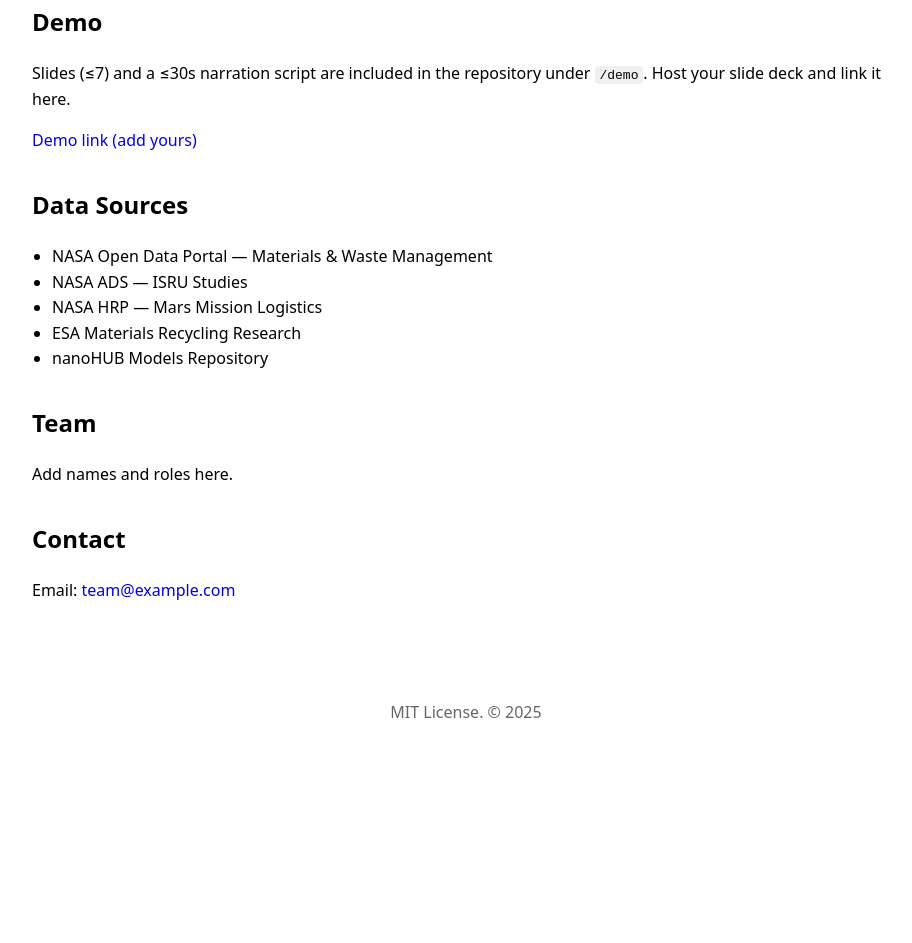
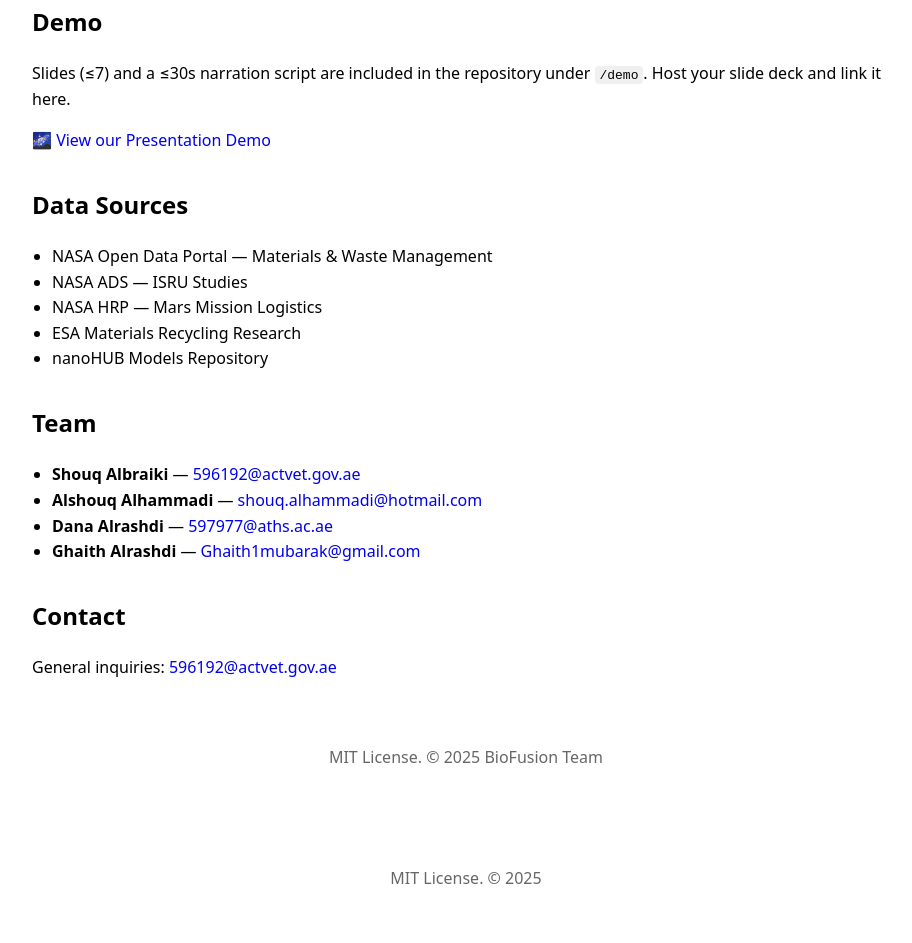
Before and after one commit to shouqalbraiki/BioFusion-BTR2, a plain HTML site: page index.html in a window 1280 px wide. Shown: the part 578-1521 px from the top of the page, without its empty margins (174-1086 px from the left). Before the commit the page ends 1351 px from the top, so only its background shows below. Drawn offline with Linux system fonts and the light colour scheme.

Commit message:
Update index.html

```diff
--- a/index.html
+++ b/index.html
@@ -31,9 +31,15 @@
 
   <section>
   <h2>Demo</h2>
-      <p>Slides (≤7) and a ≤30s narration script are included in the repository under <code>/demo</code>.
-      Host your slide deck and link it here.</p>
-      <p><a href="#" id="demo-link">Demo link (add yours)</a></p>
+  <p>
+    Slides (≤7) and a ≤30s narration script are included in the repository under <code>/demo</code>.
+    Host your slide deck and link it here.
+  </p>
+  <p>
+    <a href="https://drive.google.com/file/d/1RfJ0D8JyFawTt0P6JAXmgB9GERyEnv-L/view?usp=share_link" target="_blank">
+      🌌 View our Presentation Demo
+    </a>
+  </p>
 </section>
 
 <section>
@@ -49,14 +55,23 @@
 
 <section>
   <h2>Team</h2>
-      <p>Add names and roles here.</p>
+  <ul>
+    <li><strong>Shouq Albraiki</strong> — <a href="mailto:596192@actvet.gov.ae">596192@actvet.gov.ae</a></li>
+    <li><strong>Alshouq Alhammadi</strong> — <a href="mailto:shouq.alhammadi@hotmail.com">shouq.alhammadi@hotmail.com</a></li>
+    <li><strong>Dana Alrashdi</strong> — <a href="mailto:597977@aths.ac.ae">597977@aths.ac.ae</a></li>
+    <li><strong>Ghaith Alrashdi</strong> — <a href="mailto:Ghaith1mubarak@gmail.com">Ghaith1mubarak@gmail.com</a></li>
+  </ul>
 </section>
 
 <section>
   <h2>Contact</h2>
-      <p>Email: <a href="mailto:team@example.com">team@example.com</a></p>
+  <p>General inquiries: <a href="mailto:596192@actvet.gov.ae">596192@actvet.gov.ae</a></p>
 </section>
-  </main>
+
+<footer>
+  <p>MIT License. © 2025 BioFusion Team</p>
+</footer>
+
 
   <footer>
     <p>MIT License. © 2025</p>
```
Lines whose indentation alone changed are shown as unchanged.
